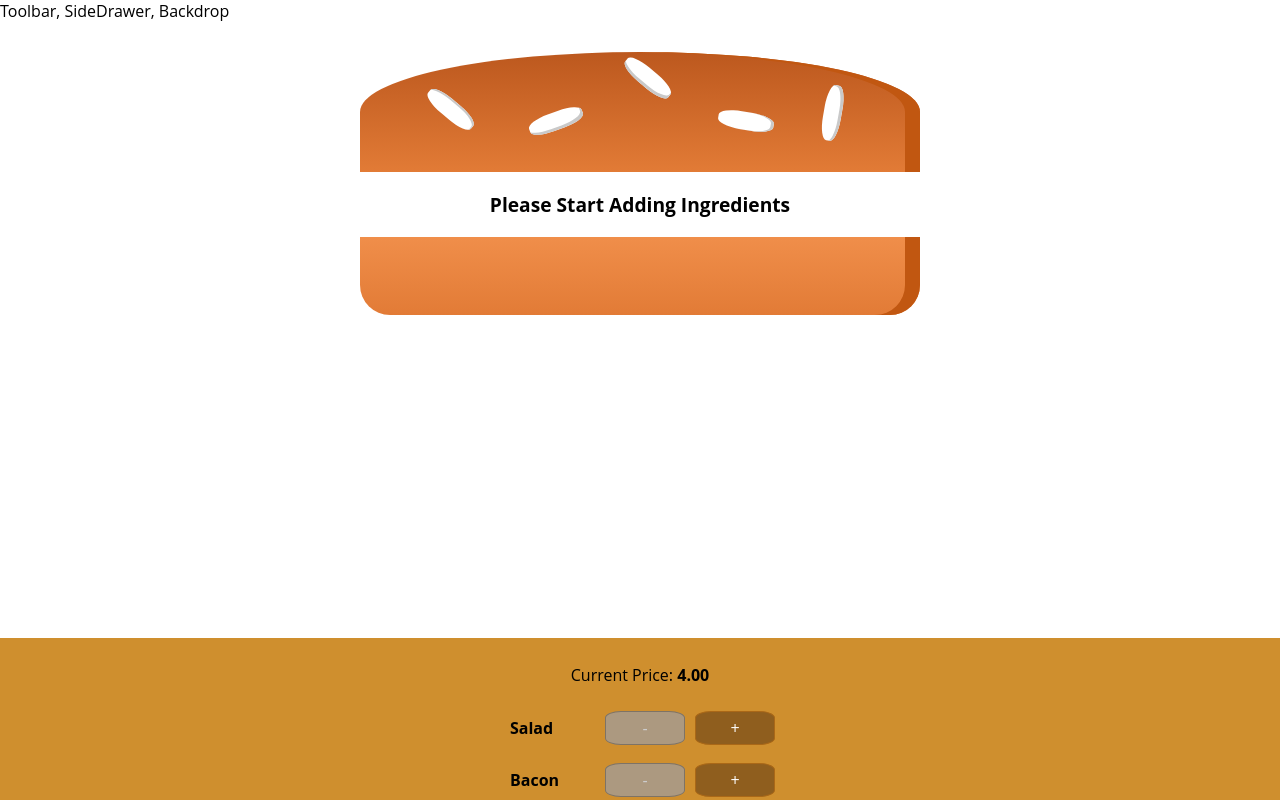
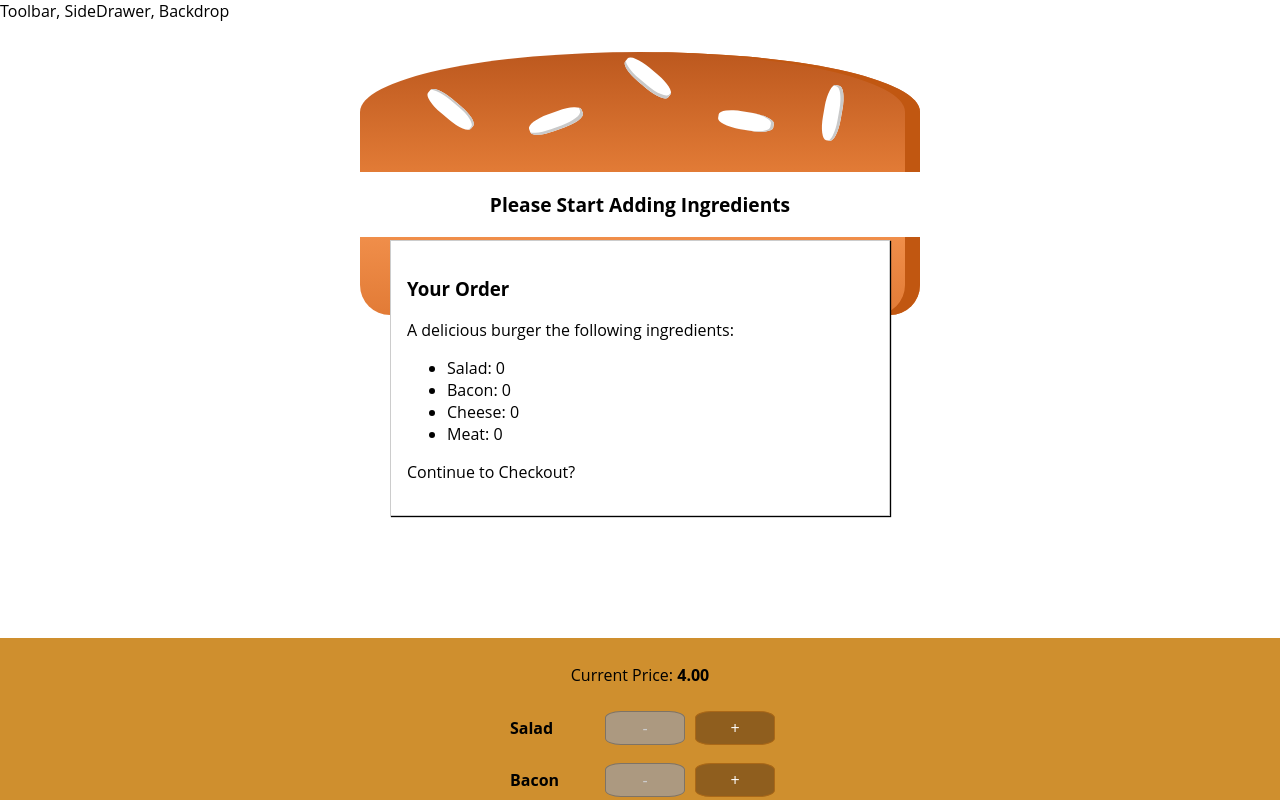
Before and after one commit to Nickham95/React-Burger-Builder-App, a React app: page / in a window 1280 px wide. Shown: the top 800 px of the page. Built offline with nearby package versions, Linux system fonts and the light colour scheme; the HTML template or start-up script is replaced by a standard one.

Commit message:
Burger 2.1 (Order Summary)
Added a modal that displays a summary of the burgers content

```diff
--- /dev/null
+++ b/src/components/Burger/OrderSummary/OrderSummary.js
@@ -0,0 +1,35 @@
+import React from 'react';
+
+
+
+/*
+.. Lists An order summary
+*/
+const orderSummary = (props) => {
+    const ingredientSummary = Object.keys(props.ingredients)
+    .map( igKey => {
+        return (
+            <li key={igKey}>
+                <span style={{ textTransform: 'capitalize' }}>{igKey}</span>: {props.ingredients[igKey]}
+            </li> );
+    } );
+
+return(
+<div>
+<h3>Your Order</h3>
+<p>A delicious burger  the following ingredients:</p>
+<ul>
+
+{ingredientSummary}
+
+</ul>
+
+<p>Continue to Checkout?</p>
+</div>
+
+);
+
+};
+
+
+export default orderSummary;
--- /dev/null
+++ b/src/components/UI/Modal/Modal.js
@@ -0,0 +1,12 @@
+import React from 'react';
+import classes from './Modal.module.css';
+const modal = (props) =>(
+    <div className={classes.Modal}>
+            {props.children}
+
+
+    </div>
+
+);
+
+export default modal;
--- /dev/null
+++ b/src/components/UI/Modal/Modal.module.css
@@ -0,0 +1,20 @@
+.Modal {
+    position: fixed;
+    z-index: 500;
+    background-color: white;
+    width: 70%;
+    border: 1px solid #ccc;
+    box-shadow: 1px 1px 1px black;
+    padding: 16px;
+    left: 15%;
+    top: 30%;
+    box-sizing: border-box;
+    transition: all 0.3s ease-out;
+}
+
+@media (min-width: 600px) {
+    .Modal {
+        width: 500px;
+        left: calc(50% - 250px);
+    }
+}
--- a/src/containers/BurgerBuilder/BurgerBuilder.js
+++ b/src/containers/BurgerBuilder/BurgerBuilder.js
@@ -4,7 +4,9 @@
 
 import BuildControls from '../../components/Burger/BuildControls/BuildControls';
 
+import Modal from '../../components/UI/Modal/Modal';
 
+import OrderSummary from '../../components/Burger/OrderSummary/OrderSummary';
 const INGREDIENT_PRICES = {
   salad: 0.5,
   cheese: 0.4,
@@ -100,6 +102,9 @@
 
 
           <div>
+            <Modal>
+              <OrderSummary ingredients = {this.state.ingredients}/>
+            </Modal>
              <Burger ingredients={this.state.ingredients} />
             <BuildControls
                 ingredientAdded={this.addIngredientHandler}
```
Also changed, not shown: src/components/Burger/BuildControls/BuildControls.js (line endings or trailing spaces), src/components/UI/Backdrop/Backdrop.js (added).
